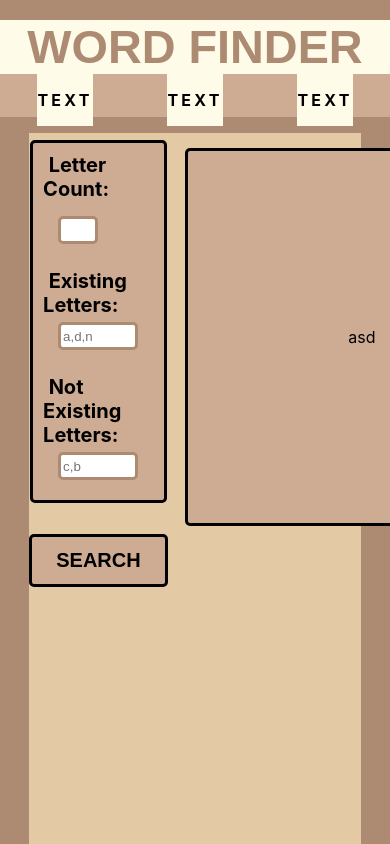
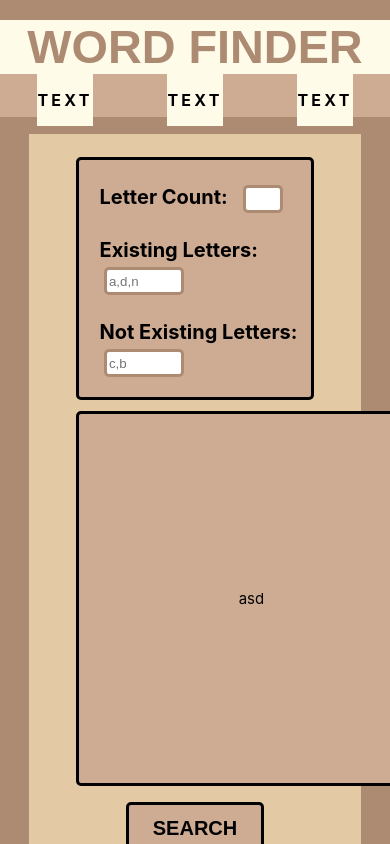
Before and after one commit to berke-cura/word-finder-fe, a React (Create React App) app: page / in a window 390 px wide. Built offline with nearby package versions, Linux system fonts and the light colour scheme.

Commit message:
responsive dummy css

```diff
--- a/src/components/searchWord/style.js
+++ b/src/components/searchWord/style.js
@@ -3,7 +3,16 @@
 
 
 export const Form = styled.div`
-  display: grid;
+  flex-direction: row;
+  @media screen and (max-width: 768px) {
+        width: 80%;
+        padding: 10px;
+        margin: auto;
+        margin-top: 5%;
+        font-size: 15px;
+        flex-direction: column;
+      }
+  display: flex;
     &:focus {
 }
 `
--- a/src/components/sectionContainer/style.js
+++ b/src/components/sectionContainer/style.js
@@ -13,6 +13,7 @@
     width: 75%;
     height: 100vh;
     margin: auto;
+    flex-direction: row;
     background-color: #E3CAA5;
 
 `
```
